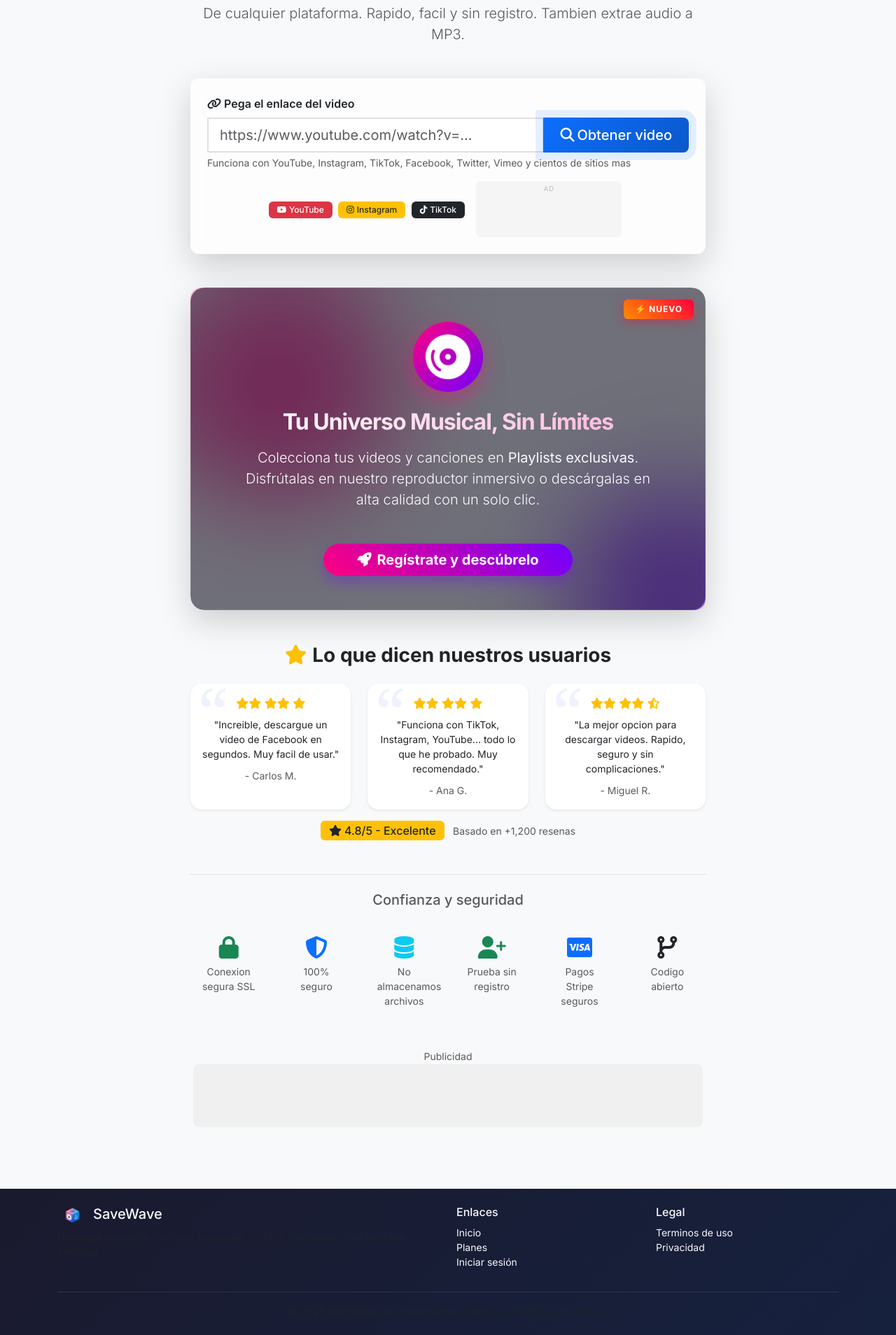
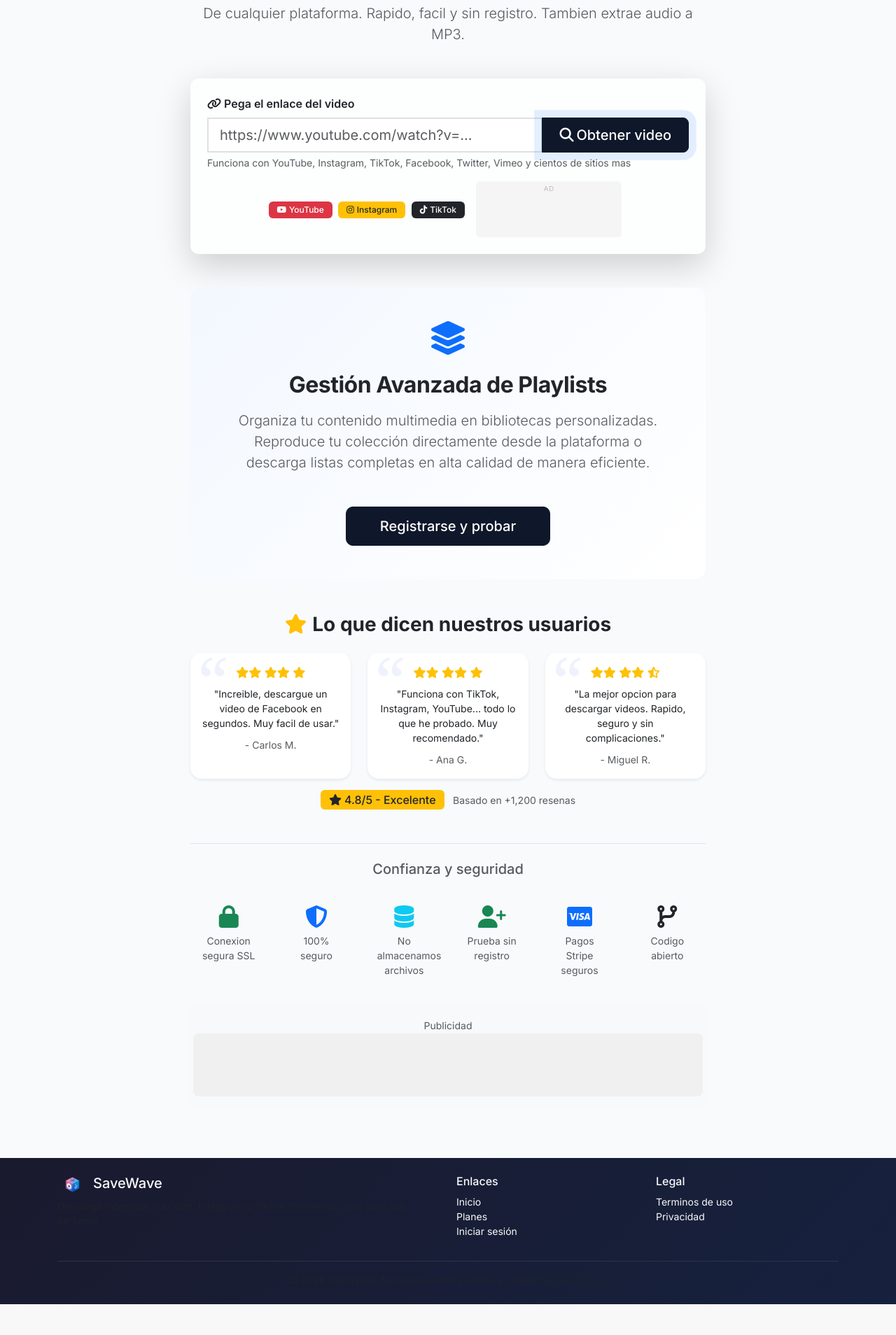
Before and after one commit to SantiagoSerna76/SaveWave, a Flask app: page / in a window 1280 px wide. Shown: the part 359-2267 px from the top of the page at 70% size. After the commit the page ends 2223 px from the top, so only its background shows below. Run offline with Flask 3, Linux system fonts and the light colour scheme; some libraries are stand-ins or nearby versions.

Commit message:
style: Modernize overall UI for a professional SaaS look and refine Playlists banner

```diff
--- a/static/style.css
+++ b/static/style.css
@@ -8,41 +8,45 @@
    ============================================================ */
 
 /* ============================================================
-   MODO OSCURO
+   MODO OSCURO Y VARIABLES GLOBALES
    ============================================================ */
 :root {
-    --primary-color: #0d6efd;
-    --success-color: #198754;
-    --warning-color: #ffc107;
-    --danger-color: #dc3545;
-    --dark-color: #212529;
-    --light-bg: #f8f9fa;
+    --primary-color: #0f172a; /* Slate 900 */
+    --primary-hover: #1e293b;
+    --success-color: #059669;
+    --warning-color: #d97706;
+    --danger-color: #dc2626;
+    --dark-color: #0f172a;
+    --light-bg: #f8fafc; /* Slate 50 */
     --border-radius: 12px;
-    --shadow-sm: 0 1px 3px rgba(0,0,0,0.1);
-    --shadow-md: 0 4px 6px rgba(0,0,0,0.1);
-    --shadow-lg: 0 10px 25px rgba(0,0,0,0.15);
+    --shadow-sm: 0 1px 2px 0 rgba(0, 0, 0, 0.05);
+    --shadow-md: 0 4px 6px -1px rgba(0, 0, 0, 0.1), 0 2px 4px -1px rgba(0, 0, 0, 0.06);
+    --shadow-lg: 0 10px 15px -3px rgba(0, 0, 0, 0.1), 0 4px 6px -2px rgba(0, 0, 0, 0.05);
     --card-bg: #ffffff;
-    --text-color: #212529;
-    --text-muted: #6c757d;
-    --accent-gradient: linear-gradient(135deg, #667eea 0%, #764ba2 100%);
-    --navbar-gradient: linear-gradient(135deg, #1a1a2e 0%, #16213e 100%);
+    --card-border: #e2e8f0;
+    --text-color: #1e293b;
+    --text-muted: #64748b;
+    --accent-gradient: linear-gradient(135deg, #0f172a 0%, #334155 100%);
+    --navbar-gradient: #ffffff;
 }
 
 body.dark-mode {
-    --primary-color: #6ea8fe;
-    --success-color: #75b798;
-    --warning-color: #ffda6a;
-    --danger-color: #ea868f;
-    --dark-color: #f8f9fa;
-    --light-bg: #1a1d21;
-    --shadow-sm: 0 1px 3px rgba(0,0,0,0.3);
-    --shadow-md: 0 4px 6px rgba(0,0,0,0.3);
-    --shadow-lg: 0 10px 25px rgba(0,0,0,0.4);
-    --card-bg: #2c3034;
-    --text-color: #dee2e6;
-    --text-muted: #adb5bd;
-    background-color: #1a1d21;
-    color: #dee2e6;
+    --primary-color: #3b82f6; /* Blue 500 */
+    --primary-hover: #60a5fa;
+    --success-color: #10b981;
+    --warning-color: #f59e0b;
+    --danger-color: #ef4444;
+    --dark-color: #f8fafc;
+    --light-bg: #0f172a; /* Slate 900 */
+    --shadow-sm: 0 1px 2px 0 rgba(0, 0, 0, 0.5);
+    --shadow-md: 0 4px 6px -1px rgba(0, 0, 0, 0.6), 0 2px 4px -1px rgba(0, 0, 0, 0.4);
+    --shadow-lg: 0 10px 15px -3px rgba(0, 0, 0, 0.7), 0 4px 6px -2px rgba(0, 0, 0, 0.5);
+    --card-bg: #1e293b; /* Slate 800 */
+    --card-border: #334155;
+    --text-color: #f1f5f9;
+    --text-muted: #94a3b8;
+    background-color: var(--light-bg);
+    color: var(--text-color);
 }
 
 body.dark-mode .card {
@@ -139,13 +143,14 @@ main {
 /* -------------------- TARJETAS (CARDS) -------------------- */
 .card {
     border-radius: var(--border-radius);
-    transition: transform 0.3s cubic-bezier(0.25, 0.46, 0.45, 0.94),
-                box-shadow 0.3s cubic-bezier(0.25, 0.46, 0.45, 0.94);
+    border: 1px solid var(--card-border);
+    transition: transform 0.2s ease, box-shadow 0.2s ease;
+    background-color: var(--card-bg);
 }
 
 .card:hover {
-    transform: translateY(-5px);
-    box-shadow: 0 20px 40px rgba(0,0,0,0.12);
+    transform: translateY(-2px);
+    box-shadow: var(--shadow-lg);
 }
 
 /* -------------------- BOTONES -------------------- */
@@ -153,32 +158,40 @@ main {
     border-radius: 8px;
     font-weight: 500;
     transition: all 0.2s ease;
+    padding: 0.5rem 1rem;
 }
 
 .btn-lg {
-    border-radius: 12px;
+    border-radius: 10px;
+    padding: 0.75rem 1.5rem;
 }
 
 .btn-primary {
-    background: linear-gradient(135deg, #0d6efd, #0a58ca);
-    border: none;
+    background-color: var(--primary-color);
+    border: 1px solid var(--primary-color);
+    color: white;
 }
 
 .btn-primary:hover {
-    background: linear-gradient(135deg, #0a58ca, #084298);
+    background-color: var(--primary-hover);
+    border-color: var(--primary-hover);
     transform: translateY(-1px);
-    box-shadow: 0 4px 12px rgba(13, 110, 253, 0.4);
+    box-shadow: var(--shadow-md);
+    color: white;
 }
 
 .btn-success {
-    background: linear-gradient(135deg, #198754, #157347);
-    border: none;
+    background-color: var(--success-color);
+    border: 1px solid var(--success-color);
+    color: white;
 }
 
 .btn-success:hover {
-    background: linear-gradient(135deg, #157347, #0f5c3a);
+    background-color: #047857; /* Emerald 700 */
+    border-color: #047857;
     transform: translateY(-1px);
-    box-shadow: 0 4px 12px rgba(25, 135, 84, 0.4);
+    box-shadow: var(--shadow-md);
+    color: white;
 }
 
 /* -------------------- FORMULARIOS -------------------- */
--- a/templates/index.html
+++ b/templates/index.html
@@ -164,110 +164,35 @@
             </div>
         </div>
 
-        <!-- ==================== PLAYLIST PROMO BANNER (EXOTIC UI) ==================== -->
+        <!-- ==================== PLAYLIST PROMO BANNER (PROFESSIONAL UI) ==================== -->
         <div class="mt-5 mb-4 position-relative promo-banner-wrapper">
-            <!-- Decorative floating background elements -->
-            <div class="position-absolute top-0 start-0 w-100 h-100 overflow-hidden rounded-4" style="z-index: 0;">
-                <div class="promo-blob blob-1"></div>
-                <div class="promo-blob blob-2"></div>
-            </div>
+            <div class="card shadow-md border-0 overflow-hidden position-relative" style="border-radius: 16px; background: var(--card-bg);">
+                <!-- Subtle background gradient -->
+                <div class="position-absolute top-0 start-0 w-100 h-100" style="background: linear-gradient(135deg, rgba(13, 110, 253, 0.05) 0%, rgba(13, 110, 253, 0) 100%); pointer-events: none;"></div>
 
-            <div class="card shadow-lg border-0 bg-transparent overflow-hidden position-relative" style="z-index: 1; border-radius: 20px;">
-                <div class="card-body p-5 text-center promo-glass">
-                    <span class="badge position-absolute top-0 end-0 m-3 fw-bold px-3 py-2 promo-badge">⚡ NUEVO</span>
-
-                    <div class="promo-icon-wrapper mb-4 mx-auto">
-                        <i class="fas fa-compact-disc fa-spin-slow fa-4x text-white"></i>
+                <div class="card-body p-5 text-center position-relative" style="z-index: 1;">
+                    <div class="mb-4 mx-auto text-primary">
+                        <i class="fas fa-layer-group fa-3x"></i>
                     </div>
 
-                    <h2 class="fw-bold promo-title mb-3">Tu Universo Musical, Sin Límites</h2>
-                    <p class="lead text-light mb-5 mx-auto" style="max-width: 600px; font-weight: 300;">
-                        Colecciona tus videos y canciones en <strong>Playlists exclusivas</strong>.
-                        Disfrútalas en nuestro reproductor inmersivo o descárgalas en alta calidad con un solo clic.
+                    <h2 class="fw-bold mb-3" style="letter-spacing: -0.5px;">Gestión Avanzada de Playlists</h2>
+                    <p class="lead text-muted mb-5 mx-auto" style="max-width: 650px;">
+                        Organiza tu contenido multimedia en bibliotecas personalizadas.
+                        Reproduce tu colección directamente desde la plataforma o descarga listas completas en alta calidad de manera eficiente.
                     </p>
 
                     {% if current_user.is_authenticated %}
-                        <a href="{{ url_for('playlists_view') }}" class="btn promo-btn btn-lg px-5 fw-bold rounded-pill">
-                            <i class="fas fa-play-circle me-2"></i>Entrar a mis Playlists
+                        <a href="{{ url_for('playlists_view') }}" class="btn btn-primary btn-lg px-5 fw-medium">
+                            Ir a mis Playlists
                         </a>
                     {% else %}
-                        <a href="{{ url_for('register') }}" class="btn promo-btn btn-lg px-5 fw-bold rounded-pill">
-                            <i class="fas fa-rocket me-2"></i>Regístrate y descúbrelo
+                        <a href="{{ url_for('register') }}" class="btn btn-primary btn-lg px-5 fw-medium">
+                            Registrarse y probar
                         </a>
                     {% endif %}
                 </div>
             </div>
         </div>
-
-        <style>
-            .promo-banner-wrapper {
-                perspective: 1000px;
-            }
-            .promo-glass {
-                background: rgba(20, 20, 35, 0.6);
-                backdrop-filter: blur(20px);
-                -webkit-backdrop-filter: blur(20px);
-                border: 1px solid rgba(255, 255, 255, 0.1);
-                box-shadow: 0 30px 60px rgba(0,0,0,0.3);
-            }
-            .promo-blob {
-                position: absolute;
-                border-radius: 50%;
-                filter: blur(60px);
-                opacity: 0.7;
-                animation: floatBlob 10s infinite alternate ease-in-out;
-            }
-            .blob-1 {
-                width: 300px; height: 300px;
-                background: #ff007f; /* Exotic pink */
-                top: -50px; left: -50px;
-            }
-            .blob-2 {
-                width: 250px; height: 250px;
-                background: #7000ff; /* Deep purple */
-                bottom: -50px; right: -50px;
-                animation-delay: -5s;
-            }
-            .promo-icon-wrapper {
-                width: 100px; height: 100px;
-                background: linear-gradient(135deg, #ff007f, #7000ff);
-                border-radius: 50%;
-                display: flex;
-                align-items: center;
-                justify-content: center;
-                box-shadow: 0 10px 30px rgba(255, 0, 127, 0.4);
-            }
-            .fa-spin-slow {
-                animation: fa-spin 8s infinite linear;
-            }
-            .promo-title {
-                background: linear-gradient(to right, #ffffff, #ffb3d9);
-                -webkit-background-clip: text;
-                -webkit-text-fill-color: transparent;
-                letter-spacing: -1px;
-            }
-            .promo-btn {
-                background: linear-gradient(45deg, #ff007f, #7000ff);
-                color: white !important;
-                border: none;
-                transition: all 0.3s ease;
-                box-shadow: 0 10px 20px rgba(112, 0, 255, 0.3);
-            }
-            .promo-btn:hover {
-                transform: translateY(-3px) scale(1.05);
-                box-shadow: 0 15px 30px rgba(255, 0, 127, 0.5);
-            }
-            .promo-badge {
-                background: linear-gradient(45deg, #ff8c00, #ff003c);
-                box-shadow: 0 4px 15px rgba(255, 0, 60, 0.4);
-                color: white;
-                letter-spacing: 1px;
-            }
-            @keyframes floatBlob {
-                0% { transform: translate(0, 0) scale(1); }
-                100% { transform: translate(30px, 50px) scale(1.2); }
-            }
-        </style>
 
         <!-- ==================== ERROR ==================== -->
         <div id="errorContainer" class="mt-4" style="display: none;">
```
